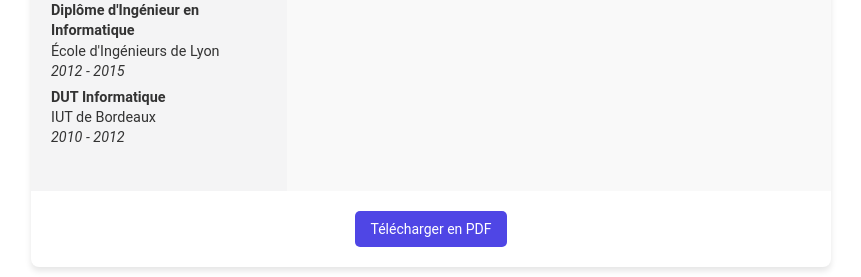
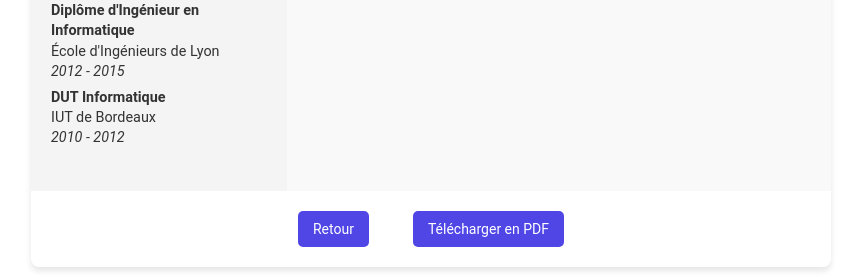
Before and after one commit to Vehementz/python-x-yaml-cv-generator, a Flask app: page /cv/cv_sample in a window 1280 px wide. Shown: the part 803-1080 px from the top of the page, without its empty margins (209-1070 px from the left). Run offline with Flask 3, Linux system fonts and the light colour scheme.

Commit message:
feat(app.py): pass cv_id to template for dynamic PDF download route fix(app.py): update route for PDF download to be more intuitive
feat(cv_template.html): add print-specific CSS to hide no-print elements
fix(cv_template.html): include cv_id in download link for accurate routing
style(cv_template.html): adjust download button style within no-print class

```diff
--- a/app.py
+++ b/app.py
@@ -80,11 +80,12 @@ def show_cv(cv_id):
     return render_template(
         'cv_template.html',
         cv=cv_data['cv'],
+        cv_id=cv_id,  # On ajoute l'ID ici
         photo=photo_base64,
         show_download=True
     )
 
-@app.route('/cv/<cv_id>/pdf')
+@app.route('/download-pdf/<cv_id>')
 def download_pdf(cv_id):
     """Télécharge le CV en PDF"""
     cv_path = get_cv_path(cv_id)
--- a/templates/cv_template.html
+++ b/templates/cv_template.html
@@ -8,6 +8,12 @@
         @page {
             size: A4;
             margin: 20mm;
+        }
+
+        @media print {
+            .no-print {
+                display: none !important;
+            }
         }
 
         body {
@@ -236,9 +242,9 @@
         </div>
 
         {% if show_download %}
-        <!-- Download Button -->
-        <div style="text-align: center;">
-            <a href="/download-pdf" class="download-btn">Télécharger en PDF</a>
+        <div style="text-align: center;" class="no-print">
+            <a href="/" class="download-btn">Retour</a>
+            <a href="/download-pdf/{{ cv_id }}" class="download-btn">Télécharger en PDF</a>
         </div>
         {% endif %}
     </div>
```
